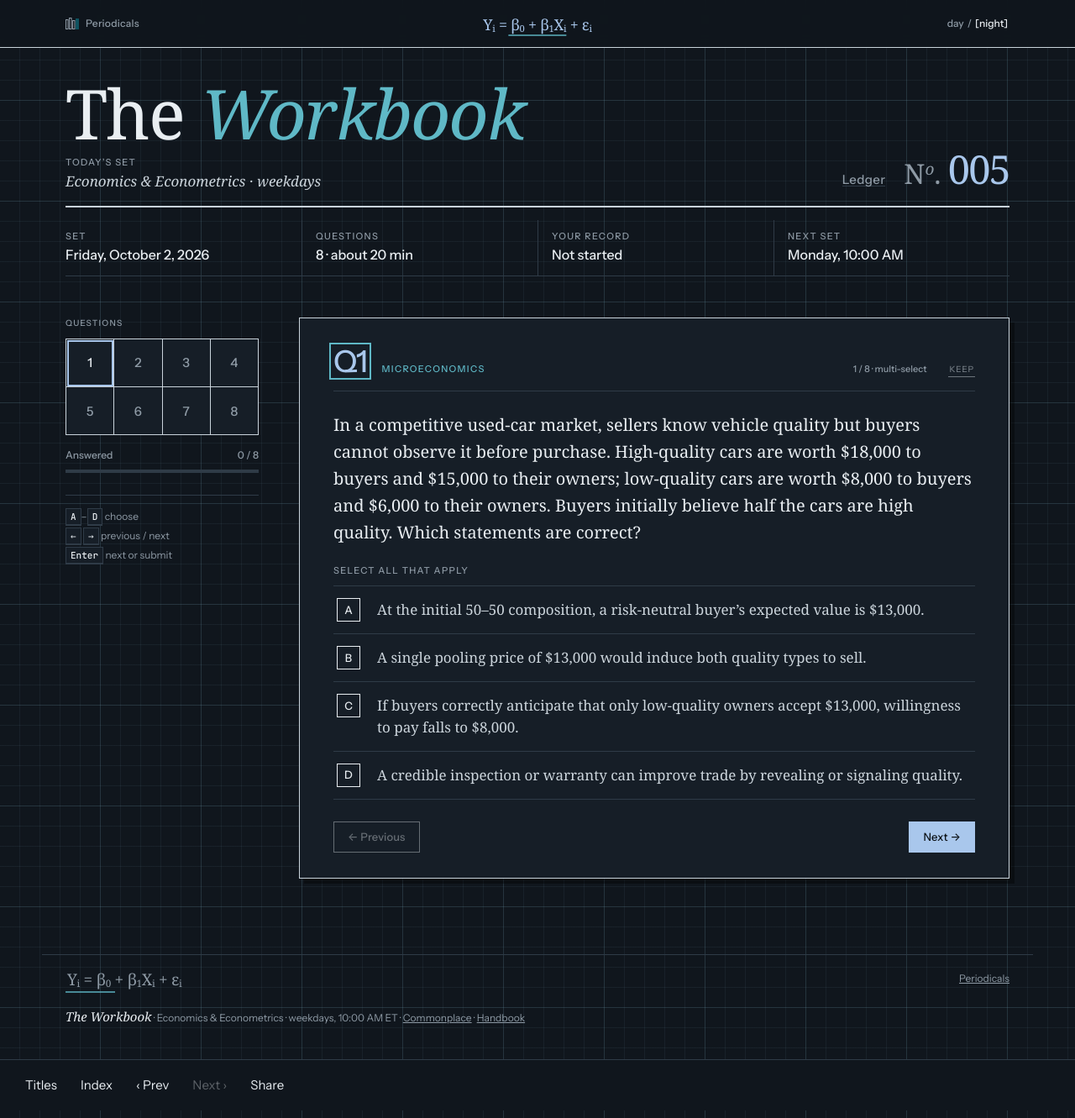
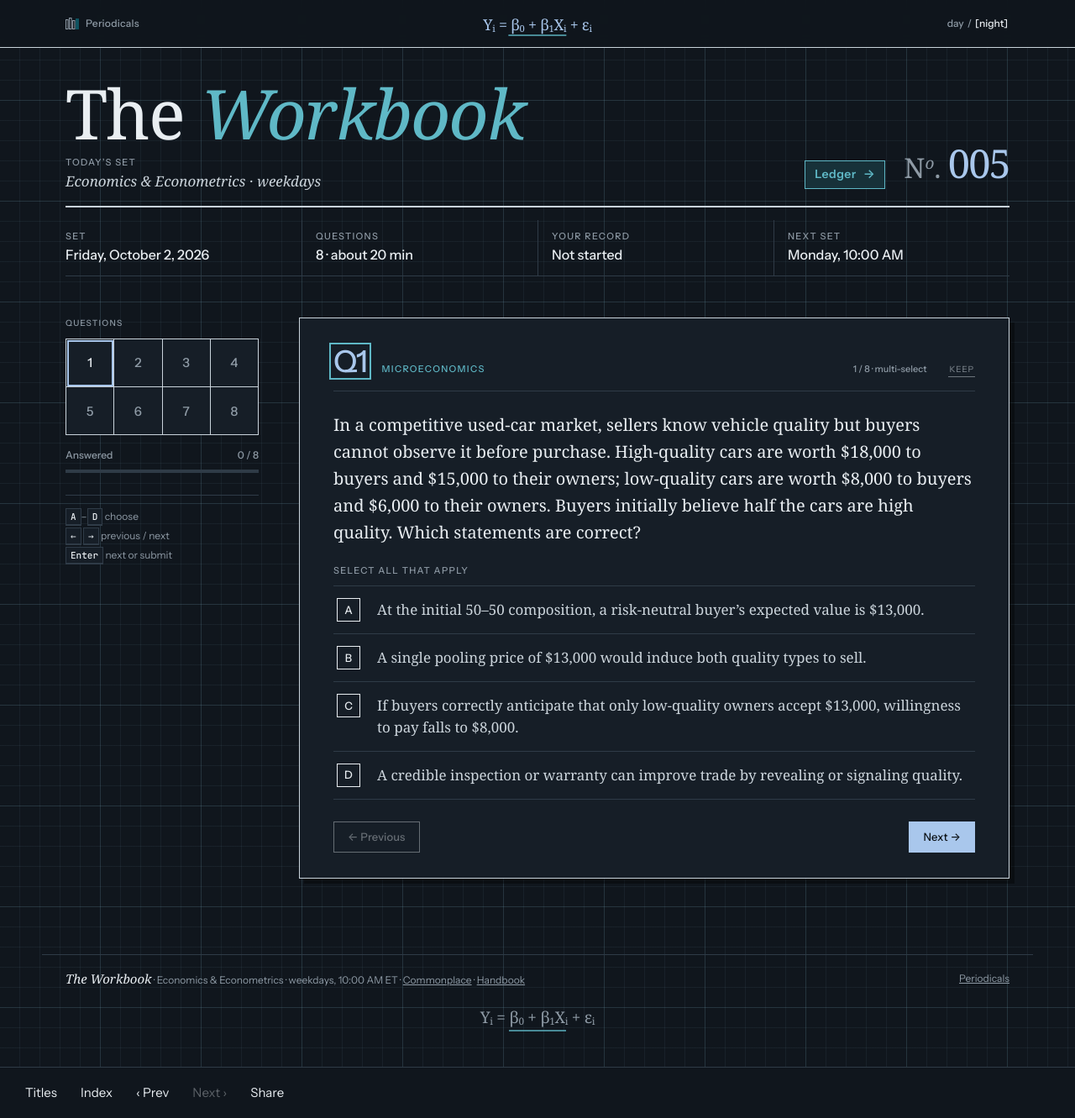
Before and after one commit to iainholmes/iainholmes.github.io, a Jekyll site: the page daily-econ-challenge/index.html, which Jekyll copies as it is, in a window 1280 px wide and 1331 px high. Shown: the whole window at 84% size. Built offline with Jekyll 4.4.1, drawn with Linux system fonts in a browser that asks for light colours; some web fonts are replaced.

Commit message:
Refine Workbook Ledger button and footer signature
Make the Ledger an obvious colored archive control linking to all published problem sets, and center the Workbook regression signature beneath the footer metadata. Preserve The Rupert Atlas closure and all unrelated files.

```diff
--- a/daily-econ-challenge/index.html
+++ b/daily-econ-challenge/index.html
@@ -373,16 +373,17 @@ html[data-mode="night"] .pd-drawer{background-color:var(--paper)}
 .ps-context>span{font:500 11px/1.3 var(--ui);text-transform:uppercase;letter-spacing:.12em;color:var(--muted)}
 .ps-context .sub{font:italic 400 17px/1.3 var(--math);color:var(--text)}
 .ps-head-actions{align-self:end;display:flex;align-items:baseline;justify-content:flex-end;gap:22px;padding-bottom:2px;white-space:nowrap}
-.ledger-head{font:500 15px/1 var(--ui);letter-spacing:.025em;color:var(--muted);text-decoration:none;border-bottom:1px solid var(--rule)}
-.ledger-head:hover,.ledger-head:focus-visible{color:var(--teal);border-bottom-color:var(--teal)}
+.ledger-head{display:inline-flex;align-items:center;gap:8px;padding:8px 11px 9px;border:1px solid var(--teal);background:var(--teal-wash);font:600 14px/1 var(--ui);letter-spacing:.035em;color:var(--teal);text-decoration:none}
+.ledger-head span{font-size:1.05em;transform:translateY(-.02em)}
+.ledger-head:hover,.ledger-head:focus-visible{background:var(--teal);color:var(--paper);border-color:var(--teal)}
 .ps-head-actions .ps-folio{display:block;margin:0;font:500 clamp(31px,calc(3.6vw + 1px),47px)/1 var(--math);color:var(--navy);letter-spacing:-.04em;text-transform:none}
 .ps-head-actions .ps-folio .no{font:400 .7em/1 var(--math);font-style:normal;color:var(--muted);margin-right:.25em;letter-spacing:0}
 .ps-head-actions .ps-folio .no sup{font-size:.58em;vertical-align:.58em;line-height:0;font-style:italic}
 
-.foot{align-items:flex-start}
-.foot-brand{display:flex;min-width:0;flex-direction:column;align-items:flex-start;gap:16px}
-.foot .foot-mark{position:relative;left:auto;transform:none;padding:2px 2px 8px;font-size:19px}
-.foot .foot-mark::after{left:0;right:58%;bottom:2px}
+.foot{display:grid;grid-template-columns:1fr;align-items:start;gap:20px}
+.foot-meta{display:flex;justify-content:space-between;align-items:flex-start;gap:24px;width:100%;min-width:0}
+.foot .foot-mark{position:relative;left:auto;transform:none;justify-self:center;margin:4px auto 0;padding:2px 10px 9px;font-size:19px;text-align:center}
+.foot .foot-mark::after{left:28%;right:28%;bottom:2px}
 
 @media(max-width:600px){
   .wb-mark{font-size:15.5px;padding-inline:0}
@@ -393,9 +394,10 @@ html[data-mode="night"] .pd-drawer{background-color:var(--paper)}
   .ps-context{grid-column:1;grid-row:2;margin-top:2px;align-self:end}
   .ps-context .sub{font-size:16px}
   .ps-head-actions{grid-column:2;grid-row:2;gap:12px;align-self:end;padding-bottom:1px}
-  .ledger-head{font-size:14px}
+  .ledger-head{font-size:13.5px;padding:7px 9px 8px}
   .ps-head-actions .ps-folio{font-size:26px}
-  .foot .foot-mark{font-size:18px}
+  .foot-meta{flex-direction:column;gap:10px}
+  .foot .foot-mark{font-size:18px;margin-top:8px;justify-self:center}
 }
 </style>
 <link rel="manifest" href="/personal-updates/mobile/manifest.webmanifest">
@@ -431,11 +433,11 @@ html[data-mode="night"] .pd-drawer{background-color:var(--paper)}
 <main id="app"></main>
 
 <footer class="foot">
-  <div class="foot-brand">
-    <a class="wb-mark foot-mark" href="#" aria-label="The Workbook, latest set"><span class="wb-eq">Y<sub>i</sub> = β<sub>0</sub> + β<sub>1</sub>X<sub>i</sub> + ε<sub>i</sub></span></a>
+  <div class="foot-meta">
     <span><i style="font:italic 400 15px var(--math);color:var(--ink)">The Workbook</i> · Economics &amp; Econometrics · weekdays, 10:00 AM ET · <a href="../personal-updates/commonplace/">Commonplace</a> · <a href="../personal-updates/handbook/">Handbook</a></span>
+    <a href="../personal-updates/">Periodicals</a>
   </div>
-  <a href="../personal-updates/">Periodicals</a>
+  <a class="wb-mark foot-mark" href="#" aria-label="The Workbook, latest set"><span class="wb-eq">Y<sub>i</sub> = β<sub>0</sub> + β<sub>1</sub>X<sub>i</sub> + ε<sub>i</sub></span></a>
 </footer>
 
 <!--
@@ -1459,7 +1461,7 @@ confetti or gamified copy. Verify desktop and ~390px mobile before one coherent
   function headHTML(){
     var latest=EDITIONS[0]===ed,n=ed.questions.length,sc=scoreOf(ed,st);
     var rec=st.submitted?sc+' / '+n+' '+recordHTML(ed,st):nAnswered()?nAnswered()+' of '+n+' answered':'Not started';
-    return '<section class="wrap ps-head" aria-labelledby="psTitle"><div class="ps-title"><div class="ps-title-main"><h1 id="psTitle">The <i>Workbook</i></h1><div class="ps-context"><span>'+(latest?'Today’s set':'From the ledger')+'</span><em class="sub">Economics &amp; Econometrics · weekdays</em></div></div><div class="ps-head-actions"><a class="ledger-head" href="#archive">Ledger</a><b class="ps-folio"><span class="no">N<sup>o</sup>.</span>'+pad(ed.no)+'</b></div></div>'+
+    return '<section class="wrap ps-head" aria-labelledby="psTitle"><div class="ps-title"><div class="ps-title-main"><h1 id="psTitle">The <i>Workbook</i></h1><div class="ps-context"><span>'+(latest?'Today’s set':'From the ledger')+'</span><em class="sub">Economics &amp; Econometrics · weekdays</em></div></div><div class="ps-head-actions"><a class="ledger-head" href="#archive" aria-label="Open the Ledger — all published problem sets">Ledger <span aria-hidden="true">→</span></a><b class="ps-folio"><span class="no">N<sup>o</sup>.</span>'+pad(ed.no)+'</b></div></div>'+
       '<dl class="ps-facts"><div><dt>Set</dt><dd><time datetime="'+ed.date+'">'+longDate(ed.date)+'</time></dd></div><div><dt>Questions</dt><dd>'+n+' · about '+ed.minutes+' min</dd></div><div><dt>Your record</dt><dd id="statusFact">'+rec+'</dd></div><div><dt>Next set</dt><dd id="nextSet">'+nextSet()+'</dd></div></dl></section>';
   }
 
```
